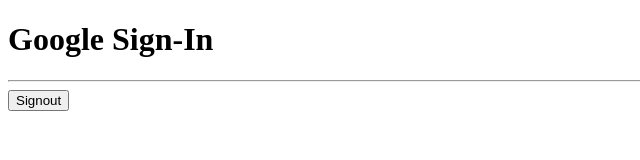
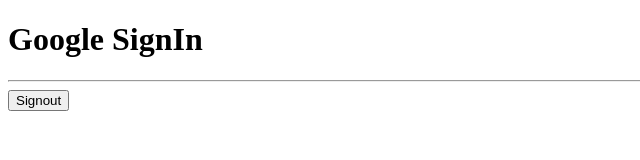
Before and after one commit to AngieSuazo/curso-node-restserver, a website: page public/index.html in a window 1280 px wide. Shown: the full height of the page, 0-640 px from the left. Drawn offline with Linux system fonts and the light colour scheme.

Commit message:
Cambio 2

```diff
--- a/public/index.html
+++ b/public/index.html
@@ -6,7 +6,7 @@
     <title>Google Sign-In</title>
 </head>
 <body>
-    <h1>Google Sign-In</h1>
+    <h1>Google SignIn</h1>
     <hr>
     <div id="g_id_onload"
     data-client_id=938502141761-hr3n0du5uuktc6ag4bsgqctn2v78cpev.apps.googleusercontent.com
```
